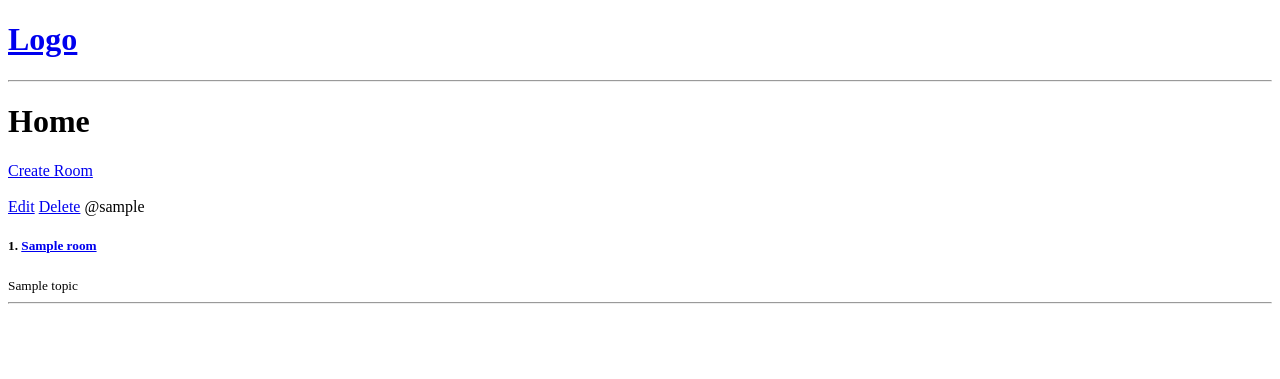
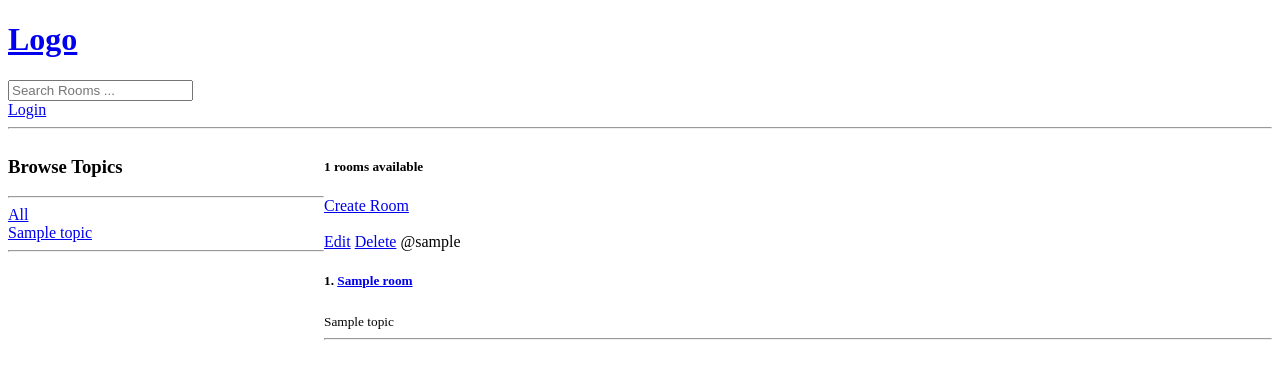
Before and after one commit to farout101/Uni_Geeks_xD, a Django app: template project/templates/project/home.html in a window 1280 px wide. Shown: the top 379 px of the page. Run offline with Django 5.2, Linux system fonts and the light colour scheme; the template is opened without the code that fills it: most values are stand-ins (such as "Sample title", 1, 10 or a date in 2020).

Commit message:
Add login functionality, enhance home page with search and room count, and update templates

```diff
--- a/project/templates/project/home.html
+++ b/project/templates/project/home.html
@@ -2,10 +2,33 @@
 
 {% block content %}
 
-<h1>Home</h1>
+<style>
+    .home-container {
+        display: grid;
+        grid-template-columns: 1fr 3fr;
+    }
+</style>
+
+<div class="home-container">
 
     <div>
+        <h3>Browse Topics</h3>
+        <hr>
 
+        <div>
+            <a href="{% url 'home' %}">All</a>
+        </div>
+
+        {% for topic in topics %}
+            <div>
+                <a href="{% url 'home' %}?q={{topic.name}}">{{topic.name}}</a>
+            </div>
+        {% endfor %}
+        <hr>
+    </div>
+
+    <div>
+        <h5>{{room_count}} rooms available</h5>
         <a href="{% url "create-room" %}">Create Room</a>
         <br><br>
 
@@ -25,4 +48,6 @@
         {% endfor %}
     </div>
 
+</div>
+
 {% endblock content %}
--- a/project/urls.py
+++ b/project/urls.py
@@ -2,6 +2,7 @@ from django.urls import path
 from . import views
 
 urlpatterns = [
+    path("login/", views.loginPage, name="login"),
     path("", views.home),
     path("roomlist/", views.home, name='home'),
     path("room/<str:pk>", views.room, name="room"),
--- a/templates/navbar.html
+++ b/templates/navbar.html
@@ -2,4 +2,10 @@
     <h1>Logo</h1>
 </a>
 
+<form action="{% url 'home' %}" method="GET">
+    <input type="text" name="q" placeholder="Search Rooms ..."/>
+</form>
+
+<a href="{% url 'login' %}">Login</a>
+
 <hr>
```
Also changed, not shown: project/templates/project/login_register.html (added, +14 -0 lines), project/views.py (+24 -7 lines), db.sqlite3, studyPal/settings.py (line endings or trailing spaces). Lines whose indentation alone changed are shown as unchanged.
